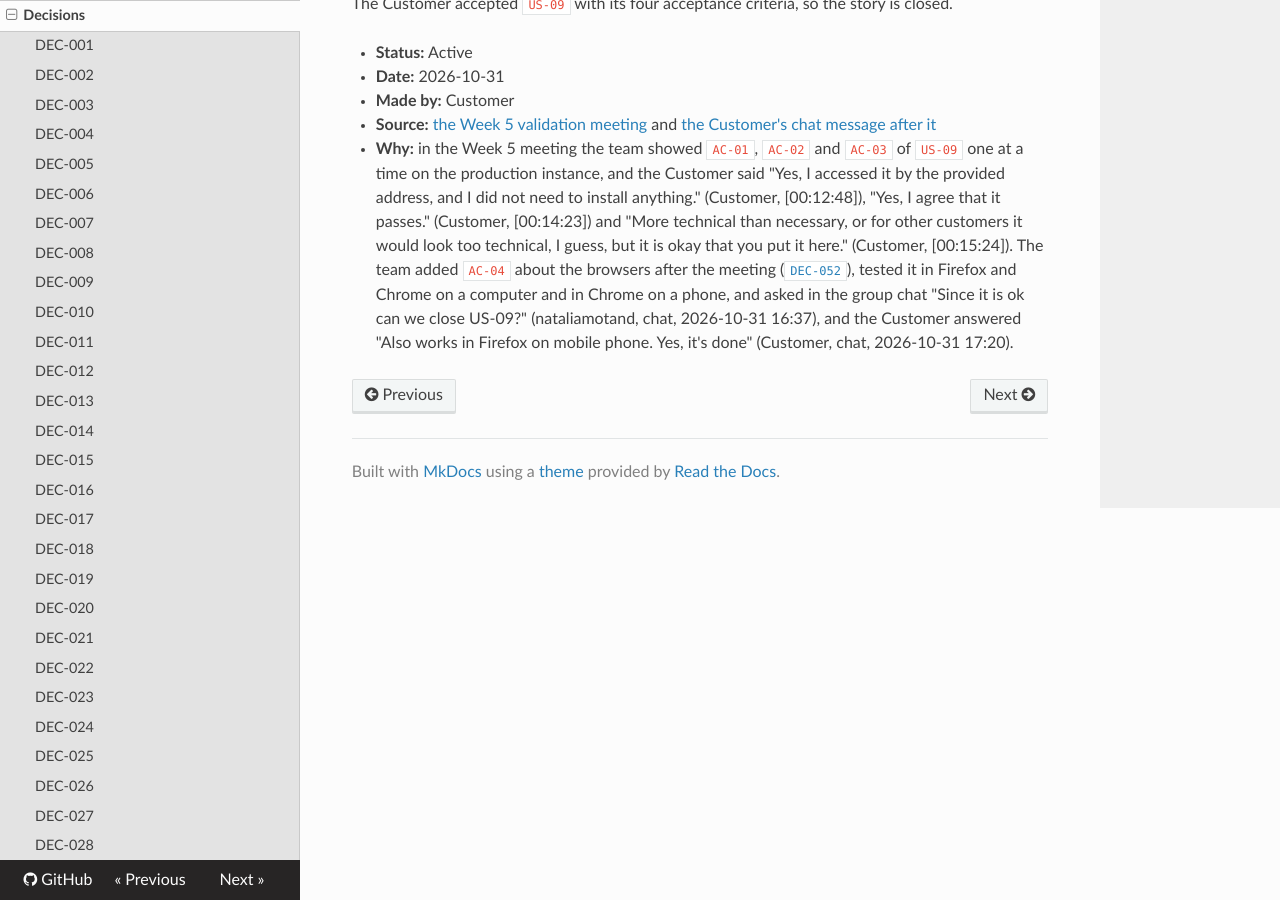
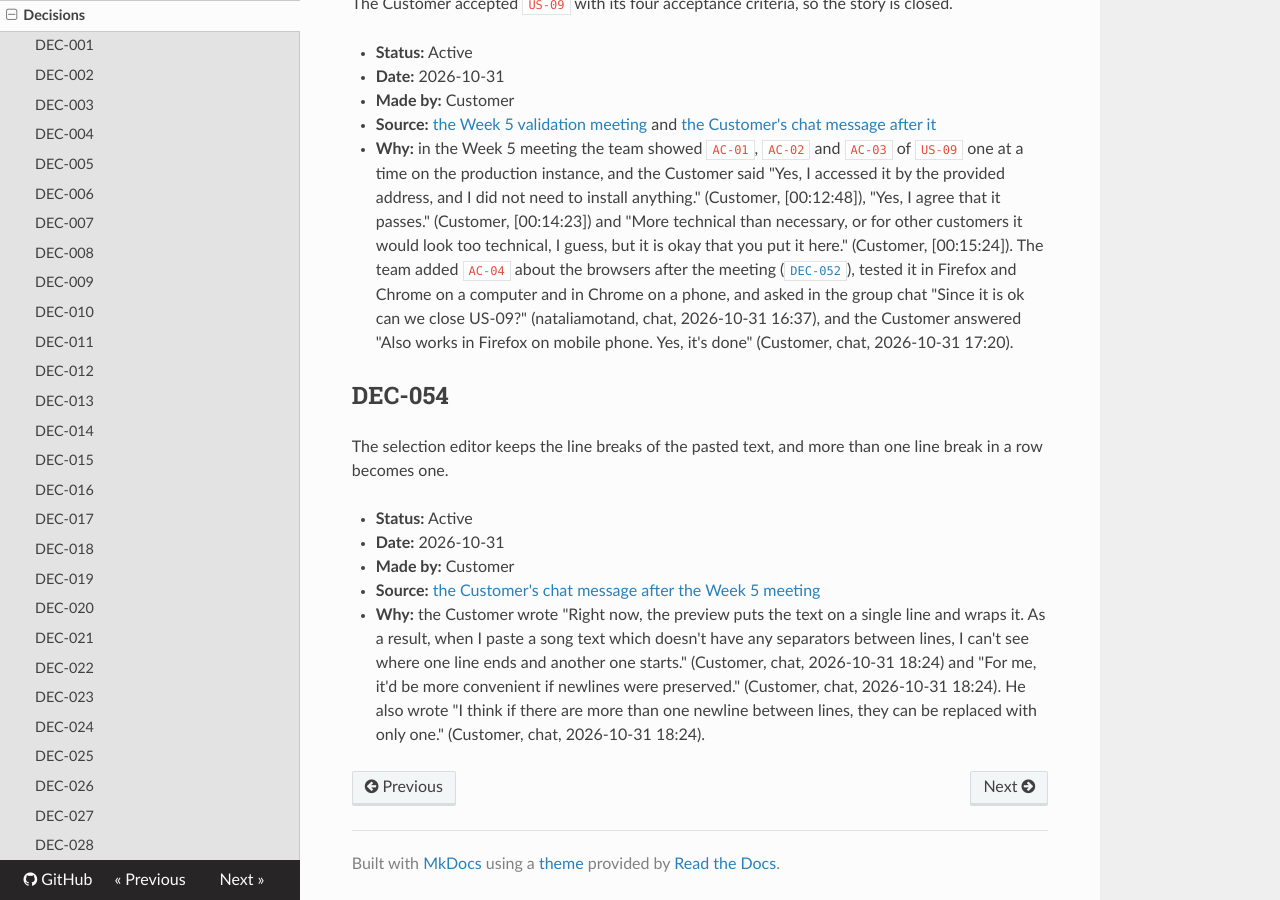
Before and after one commit to itpd-team-6/sentence-cards-generator-team-6, an MkDocs documentation site: the page built from docs/decisions.md, in a window 1280 px wide and 900 px high, scrolled down 22171 px. Built offline with MkDocs 1.6.1, drawn with Linux system fonts in a browser that asks for light colours; nearby versions of some CDN libraries.

Commit message:
Record the Customer's request about the line breaks of the pasted text

```diff
--- a/docs/decisions.md
+++ b/docs/decisions.md
@@ -586,3 +586,14 @@ The Customer accepted `US-09` with its four acceptance criteria, so the story is
 - **Source:** [the Week 5 validation meeting](../reports/week-05/meeting-report.md) and [the Customer's chat message after it](../reports/week-05/evidence/customer-chat-us-09-verdict.md)
 - **Why:** in the Week 5 meeting the team showed `AC-01`, `AC-02` and `AC-03` of `US-09` one at a time on the production instance, and the Customer said "Yes, I accessed it by the provided address, and I did not need to install anything." (Customer, [00:12:48]), "Yes, I agree that it passes." (Customer, [00:14:23]) and "More technical than necessary, or for other customers it would look too technical, I guess, but it is okay that you put it here." (Customer, [00:15:24]).
   The team added `AC-04` about the browsers after the meeting ([`DEC-052`](#dec-052)), tested it in Firefox and Chrome on a computer and in Chrome on a phone, and asked in the group chat "Since it is ok can we close US-09?" (nataliamotand, chat, 2026-10-31 16:37), and the Customer answered "Also works in Firefox on mobile phone. Yes, it's done" (Customer, chat, 2026-10-31 17:20).
+
+## DEC-054
+
+The selection editor keeps the line breaks of the pasted text, and more than one line break in a row becomes one.
+
+- **Status:** Active
+- **Date:** 2026-10-31
+- **Made by:** Customer
+- **Source:** [the Customer's chat message after the Week 5 meeting](../reports/week-05/evidence/customer-chat-line-breaks-request.md)
+- **Why:** the Customer wrote "Right now, the preview puts the text on a single line and wraps it. As a result, when I paste a song text which doesn't have any separators between lines, I can't see where one line ends and another one starts." (Customer, chat, 2026-10-31 18:24) and "For me, it'd be more convenient if newlines were preserved." (Customer, chat, 2026-10-31 18:24).
+  He also wrote "I think if there are more than one newline between lines, they can be replaced with only one." (Customer, chat, 2026-10-31 18:24).
```
Also changed, not shown: reports/week-05/evidence/customer-chat-line-breaks-request.md (added, +39 -0 lines), reports/week-05/meeting-report.md (+1 -0 lines).
